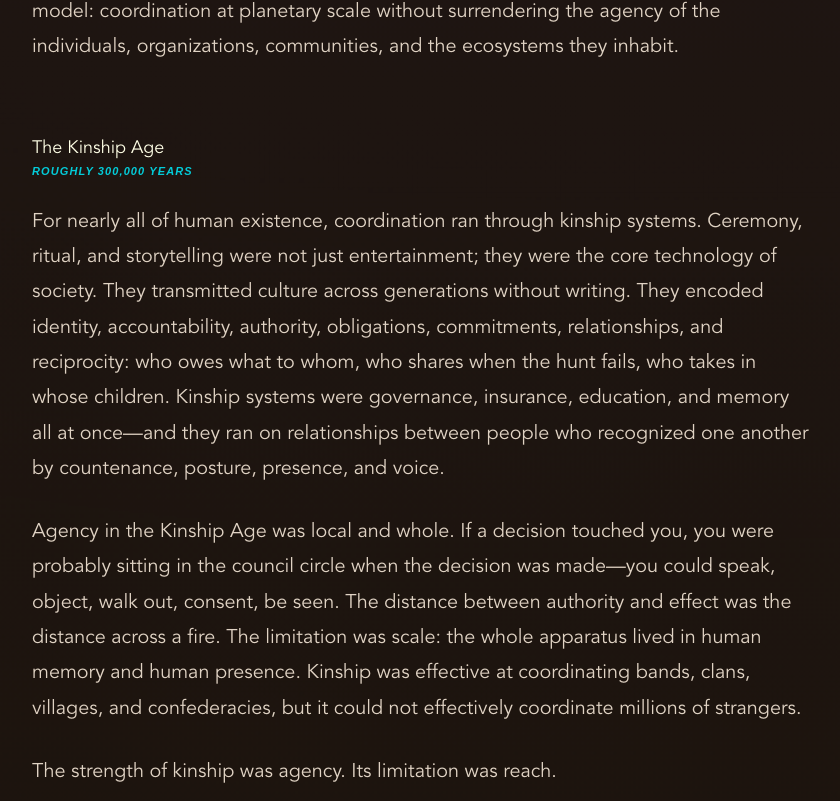
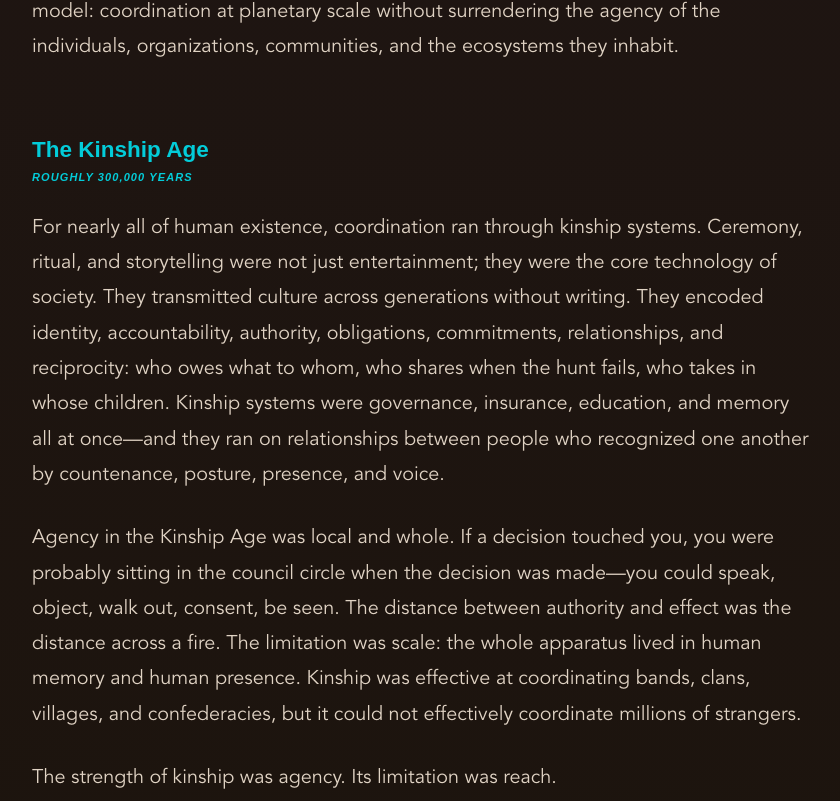
Before and after one commit to uncle-psy/kiduna, a Next.js app: page /nightpaper in a window 1280 px wide. Shown: the part 4899-5700 px from the top of the page, without its empty margins (373-1213 px from the left). Built offline with nearby package versions, Linux system fonts and the light colour scheme; a web font is replaced by a local one.

Commit message:
Restyle Nightpaper subheads

```diff
--- a/app/nightpaper/nightpaper.module.css
+++ b/app/nightpaper/nightpaper.module.css
@@ -165,9 +165,10 @@
 
 .section h3 {
   margin: 72px 0 24px;
-  color: var(--fg);
+  color: var(--accent);
   font-family: var(--sans);
-  font-size: 18px;
+  font-size: calc(clamp(18px, 1.55vw, 21px) + 2pt);
+  font-weight: 700;
   line-height: 1.35;
 }
 
@@ -507,7 +508,7 @@
   .section + .section { margin-top: .45in; border-color: #aaa; break-before: page; }
   .section h2, .section h3, .section strong { color: #111; }
   .section h2 { margin-bottom: .28in; font-size: 30pt; }
-  .section h3 { margin: .34in 0 .14in; font-size: 13pt; break-after: avoid; }
+  .section h3 { margin: .34in 0 .14in; color: #007f88; font-size: 13pt; font-weight: 700; break-after: avoid; }
   .section h3 span { color: #007f88; }
   .section p { margin-bottom: .16in; orphans: 3; widows: 3; }
   .abstract { padding-top: .28in; }
```
